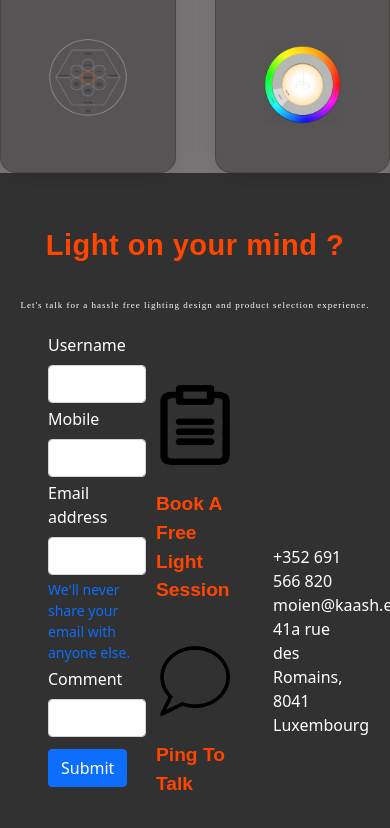
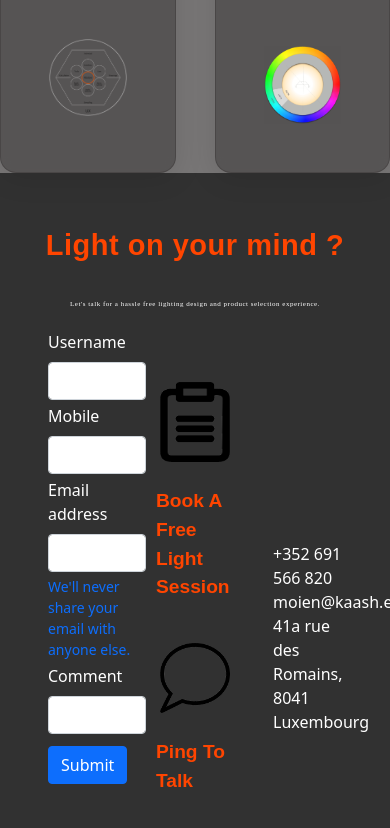
Before and after one commit to sidharth-create/kaash-internship, a plain HTML site: page index.html in a window 390 px wide. Shown: the part 2481-3309 px from the top of the page. Drawn offline with nearby package versions, Linux system fonts and the light colour scheme; a web font is replaced by a local one.

Commit message:
Update style.css

```diff
--- a/style.css
+++ b/style.css
@@ -605,8 +605,8 @@ footer {
     }
 
     .footer-sub-heading p {
-        font-size: 9px;
-        letter-spacing: 1px;
+        font-size: 7px;
+        letter-spacing: 0.5px;
     }
 
     .contact {
```
